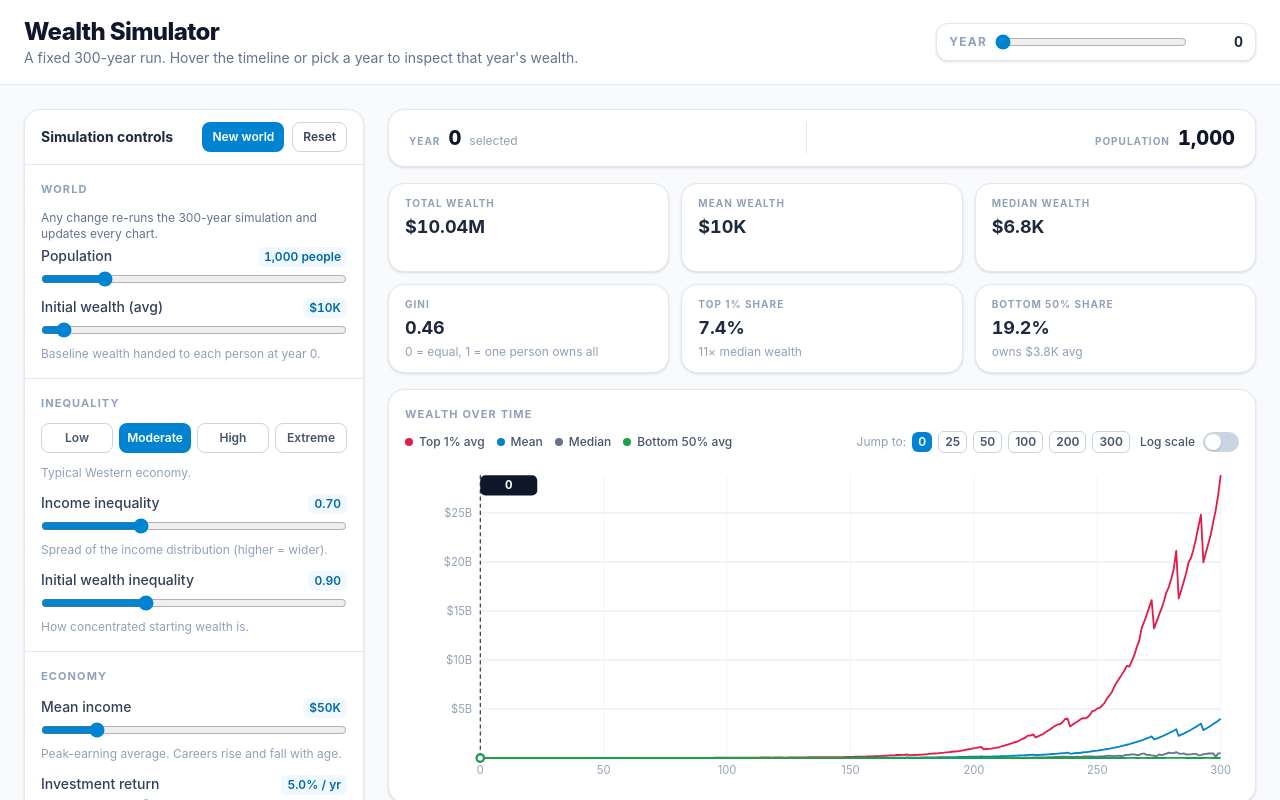
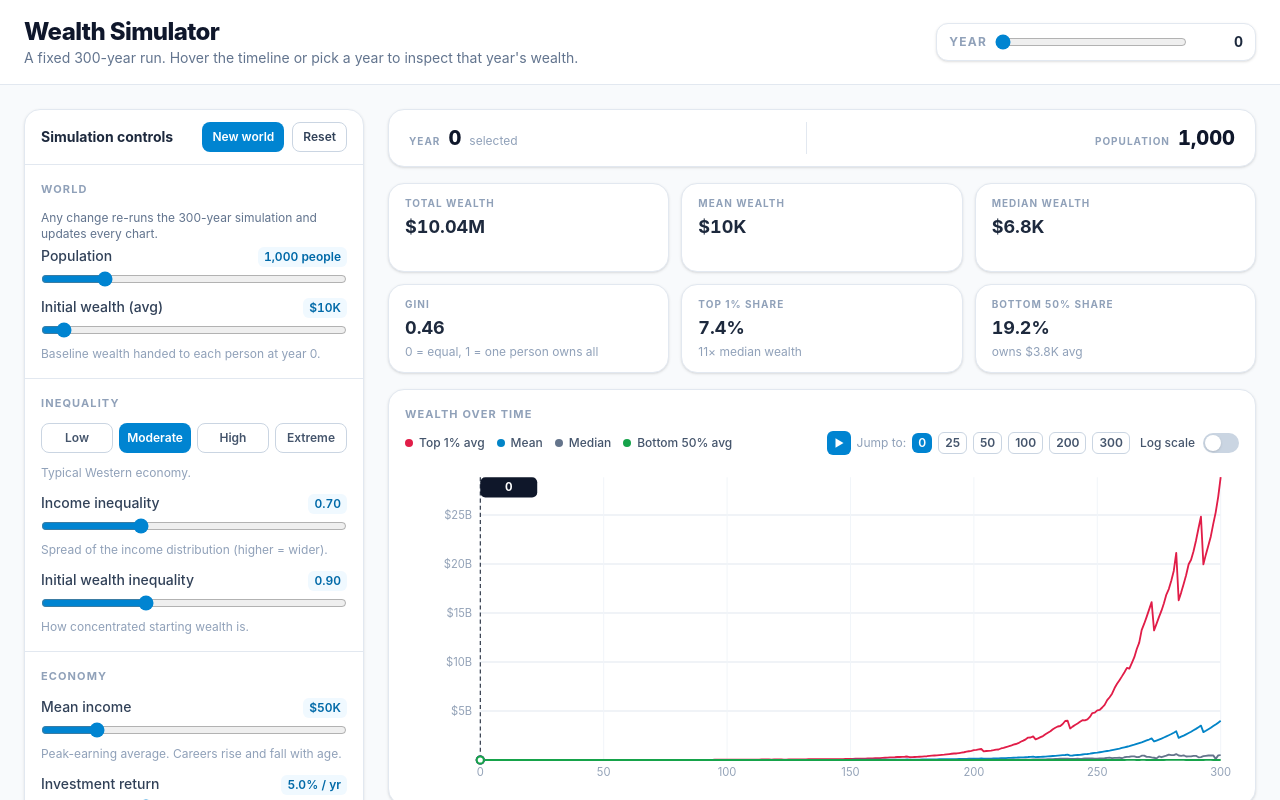
Before and after one commit to itswil/wealth-sim, a React (Vite) app: page / in a window 1280 px wide. Shown: the top 800 px of the page. Built offline with nearby package versions, Linux system fonts and the light colour scheme.

Commit message:
feat: add play animation and keyboard navigation to year explorer
- Add play/pause button to auto-advance years
- Support arrow key, Home, and End navigation on the time series chart
- Reset play state on randomize and manual reset

```diff
--- a/src/App.tsx
+++ b/src/App.tsx
@@ -38,6 +38,7 @@ function App() {
   const [presetId, setPresetId] = useState("moderate");
   const [seed, setSeed] = useState(42);
   const [logScale, setLogScale] = useState(false);
+  const [isPlaying, setIsPlaying] = useState(false);
   const [selectedYear, setSelectedYear] = useState(0);
   const [hoverYear, setHoverYear] = useState<number | null>(null);
   const [snapshots, setSnapshots] = useState(() => simulate(DEFAULT_PARAMS, 42));
@@ -48,6 +49,16 @@ function App() {
     }, 50);
     return () => clearTimeout(t);
   }, [params, seed]);
+
+  useEffect(() => {
+    if (!isPlaying) return;
+    if (selectedYear >= MAX_YEAR) {
+      setIsPlaying(false);
+      return;
+    }
+    const t = setTimeout(() => setSelectedYear((y) => Math.min(MAX_YEAR, y + 1)), 30);
+    return () => clearTimeout(t);
+  }, [isPlaying, selectedYear]);
 
   const activeYear = Math.min(snapshots.length - 1, hoverYear ?? selectedYear);
   const snap = snapshots[activeYear];
@@ -75,10 +86,27 @@ function App() {
     setSeed(Math.floor(Math.random() * 1e9));
     setSelectedYear(0);
     setHoverYear(null);
+    setIsPlaying(false);
   }, []);
 
   const handleReset = useCallback(() => {
     setSelectedYear(0);
+    setHoverYear(null);
+    setIsPlaying(false);
+  }, []);
+
+  const handleTogglePlay = useCallback(() => {
+    if (isPlaying) {
+      setIsPlaying(false);
+      return;
+    }
+    setHoverYear(null);
+    setSelectedYear((y) => (y >= MAX_YEAR ? 0 : y));
+    setIsPlaying(true);
+  }, [isPlaying]);
+
+  const handleSelectYear = useCallback((year: number) => {
+    setSelectedYear(year);
     setHoverYear(null);
   }, []);
 
@@ -197,6 +225,23 @@ function App() {
                   </span>
                 ))}
                 <div className="ml-auto flex items-center gap-1.5">
+                  <button
+                    type="button"
+                    onClick={handleTogglePlay}
+                    aria-label={isPlaying ? "Pause animation" : "Play animation"}
+                    className="flex h-6 w-6 items-center justify-center rounded-md bg-sky-600 text-white transition-colors hover:bg-sky-700"
+                  >
+                    {isPlaying ? (
+                      <svg viewBox="0 0 12 12" className="h-3 w-3" aria-hidden="true">
+                        <rect x="1.5" y="1" width="3" height="10" rx="0.5" fill="currentColor" />
+                        <rect x="7.5" y="1" width="3" height="10" rx="0.5" fill="currentColor" />
+                      </svg>
+                    ) : (
+                      <svg viewBox="0 0 12 12" className="h-3 w-3" aria-hidden="true">
+                        <path d="M2.5 1.2 L10.5 6 L2.5 10.8 Z" fill="currentColor" />
+                      </svg>
+                    )}
+                  </button>
                   <span className="text-xs text-slate-400">Jump to:</span>
                   {YEAR_PRESETS.map((y) => (
                     <button
@@ -241,6 +286,7 @@ function App() {
                 selectedYear={selectedYear}
                 hoverYear={hoverYear}
                 onHoverYear={setHoverYear}
+                onSelectYear={handleSelectYear}
               />
             </Card>
           </div>
--- a/src/components/Charts.tsx
+++ b/src/components/Charts.tsx
@@ -1,4 +1,4 @@
-import { memo, useMemo, useRef, type MouseEvent, type ReactNode } from "react";
+import { memo, useMemo, useRef, type KeyboardEvent, type MouseEvent, type ReactNode } from "react";
 import type { YearStats } from "../lib/sim";
 import { buildHistogram, percentile } from "../lib/sim";
 import { formatMoney } from "../lib/format";
@@ -43,6 +43,7 @@ export interface TimeSeriesProps {
   selectedYear: number;
   hoverYear: number | null;
   onHoverYear: (year: number | null) => void;
+  onSelectYear?: (year: number) => void;
 }
 
 export const SERIES = [
@@ -58,6 +59,7 @@ export const TimeSeriesChart = memo(function TimeSeriesChart({
   selectedYear,
   hoverYear,
   onHoverYear,
+  onSelectYear,
 }: TimeSeriesProps) {
   const svgRef = useRef<SVGSVGElement | null>(null);
   const W = 820;
@@ -136,17 +138,45 @@ export const TimeSeriesChart = memo(function TimeSeriesChart({
     onHoverYear(Math.max(minYear, Math.min(maxYear, yearAt)));
   };
 
+  const handleKeyDown = (e: KeyboardEvent<SVGSVGElement>) => {
+    if (!onSelectYear) return;
+    const step = e.shiftKey ? 10 : 1;
+    let next: number | null = null;
+    switch (e.key) {
+      case "ArrowLeft":
+      case "ArrowDown":
+        next = activeYear - step;
+        break;
+      case "ArrowRight":
+      case "ArrowUp":
+        next = activeYear + step;
+        break;
+      case "Home":
+        next = minYear;
+        break;
+      case "End":
+        next = maxYear;
+        break;
+      default:
+        return;
+    }
+    e.preventDefault();
+    onSelectYear(Math.max(minYear, Math.min(maxYear, next)));
+  };
+
   const labelX = Math.min(W - PR - 56, Math.max(PL, activeX - 28));
 
   return (
     <svg
       ref={svgRef}
       viewBox={`0 0 ${W} ${H}`}
-      className="w-full cursor-crosshair touch-none"
+      className="w-full cursor-crosshair touch-none focus:outline-none focus-visible:ring-2 focus-visible:ring-sky-500"
       role="img"
-      aria-label="Wealth over time"
+      aria-label="Wealth over time. Use left and right arrow keys to change year, hold Shift to jump 10 years."
+      tabIndex={onSelectYear ? 0 : undefined}
       onMouseMove={handleMove}
       onMouseLeave={() => onHoverYear(null)}
+      onKeyDown={handleKeyDown}
     >
       {yTicks.map((v) => {
         const ty = y(v);
```
